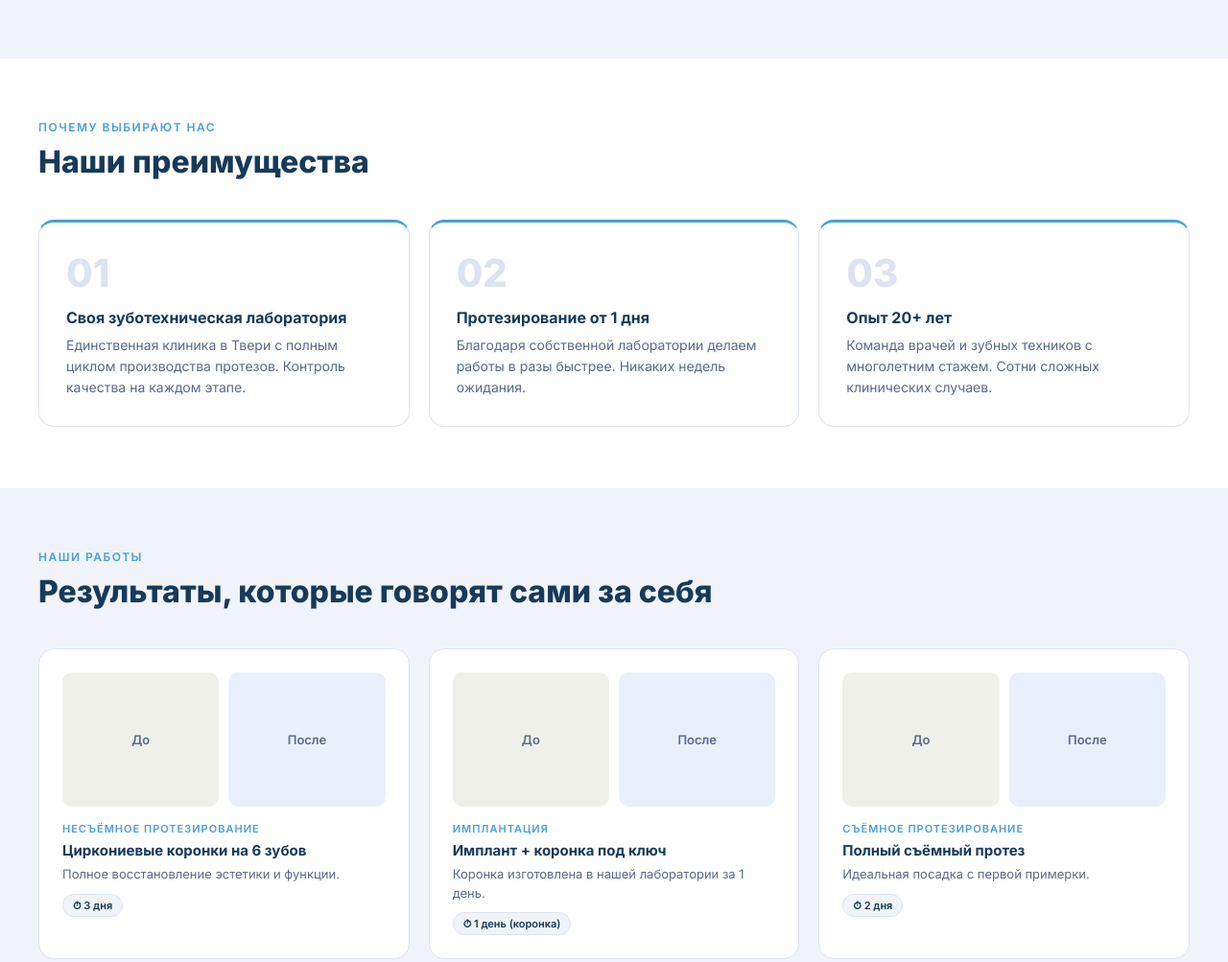
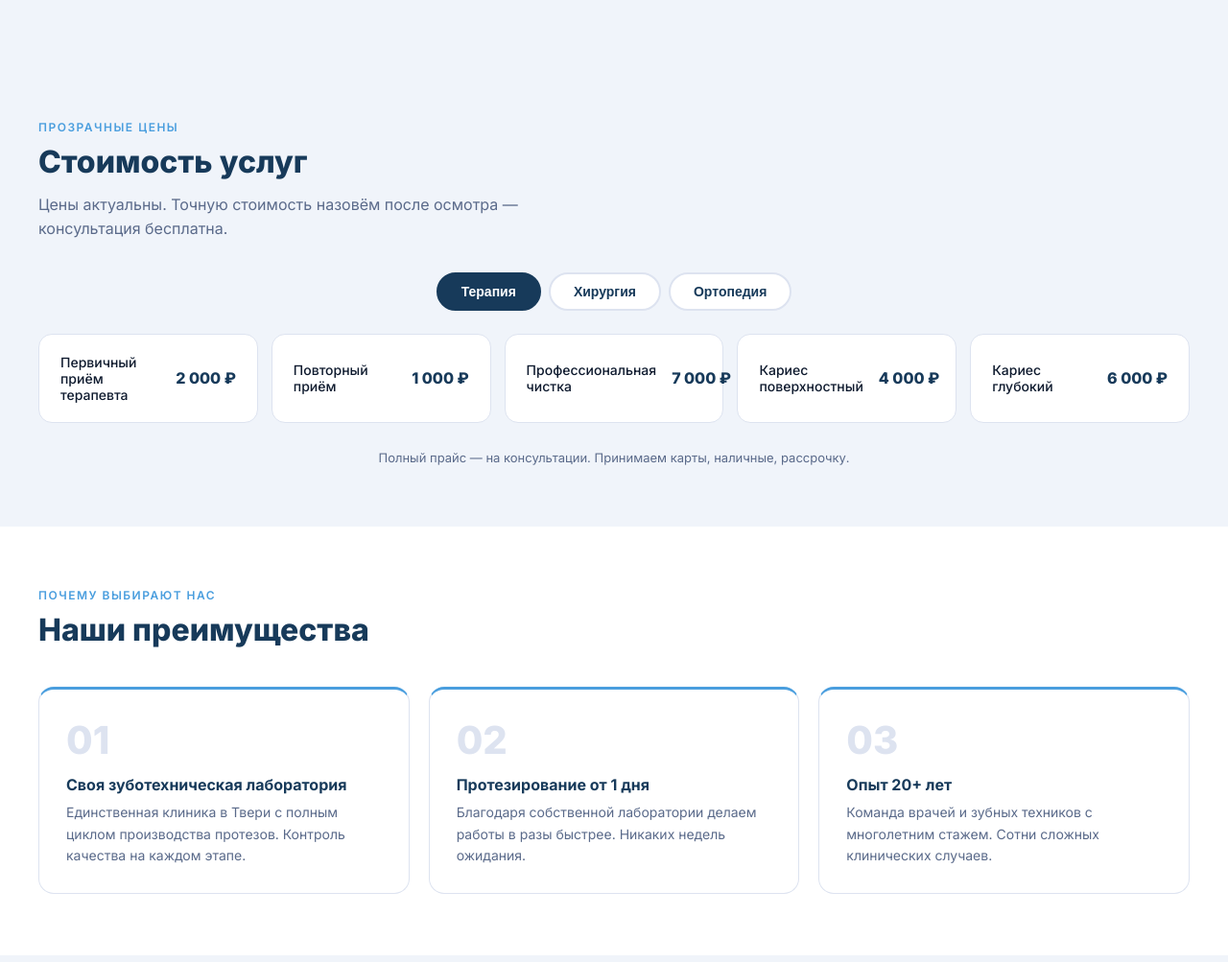
Before and after one commit to Mokush7/Magiya_ulibki, a plain HTML site: page index.html in a window 1280 px wide. Shown: the part 1635-2638 px from the top of the page at 96% size. Drawn offline with Linux system fonts and the light colour scheme.

Commit message:
Прайс-лист, адрес и телефон
- Добавлена секция «Цены» с табами: Терапия / Хирургия / Ортопедия
- Терапия: приём 2000, повторный 1000, чистка 7000, кариес 4000/6000
- Хирургия: удаление зуба 2500
- Ортопедия: приём 2000, литая коронка 9000, МК-коронка 15000, протез 24000
- Адрес: г. Тверь, ул. Крупской, д. 7
- Телефон: +7 (900) 111-05-02
- «Цены» добавлены в навигацию

Co-Authored-By: Claude Sonnet 4.6 <noreply@anthropic.com>
Claude-Session: https://claude.ai/code/session_0129xeZbuhtoN271zAXqkNjr

```diff
--- a/index.html
+++ b/index.html
@@ -291,6 +291,19 @@
       body { cursor: auto; }
       a, button, [onclick] { cursor: pointer; }
     }
+
+    /* ===== ЦЕНЫ ===== */
+    .prices-tabs { display: flex; gap: 8px; margin: 32px 0 24px; justify-content: center; flex-wrap: wrap; }
+    .price-tab { padding: 10px 24px; border-radius: 50px; border: 2px solid var(--border); background: #fff; color: var(--blue); font-size: 14px; font-weight: 600; cursor: pointer; transition: all 0.2s; }
+    .price-tab.active { background: var(--blue); color: #fff; border-color: var(--blue); }
+    .price-tab:hover:not(.active) { border-color: var(--accent); color: var(--accent); }
+    .prices-grid { display: grid; grid-template-columns: repeat(auto-fill, minmax(220px, 1fr)); gap: 14px; }
+    .prices-grid.hidden { display: none; }
+    .price-card { background: #fff; border-radius: 14px; border: 1.5px solid var(--border); padding: 20px 22px; display: flex; justify-content: space-between; align-items: center; gap: 16px; transition: box-shadow 0.2s, border-color 0.2s; }
+    .price-card:hover { border-color: var(--accent); box-shadow: 0 4px 16px rgba(74,158,222,0.12); }
+    .price-name { font-size: 14px; color: var(--text); font-weight: 500; }
+    .price-val { font-size: 16px; font-weight: 800; color: var(--blue); white-space: nowrap; }
+    @media(max-width:600px) { .price-card { flex-direction: column; align-items: flex-start; gap: 6px; } }
   </style>
 </head>
 <body>
@@ -331,6 +344,7 @@
   </a>
   <div class="nav-links">
     <a href="#services">Услуги</a>
+    <a href="#prices">Цены</a>
     <a href="#team">Врачи</a>
     <a href="#reviews">Отзывы</a>
     <a href="#faq">FAQ</a>
@@ -436,6 +450,35 @@
       <div class="service-desc">Безметалловая керамика, E.max, циркониевые коронки. Эстетика и долговечность.</div>
     </div>
   </div>
+</section>
+
+<!-- PRICES -->
+<section class="section prices" id="prices">
+  <div class="section-eyebrow">Прозрачные цены</div>
+  <h2 class="section-title">Стоимость услуг</h2>
+  <p class="section-sub">Цены актуальны. Точную стоимость назовём после осмотра — консультация бесплатна.</p>
+  <div class="prices-tabs">
+    <button class="price-tab active" onclick="showPriceTab('therapy')">Терапия</button>
+    <button class="price-tab" onclick="showPriceTab('surgery')">Хирургия</button>
+    <button class="price-tab" onclick="showPriceTab('ortho')">Ортопедия</button>
+  </div>
+  <div class="prices-grid" id="price-therapy">
+    <div class="price-card"><div class="price-name">Первичный приём терапевта</div><div class="price-val">2 000 ₽</div></div>
+    <div class="price-card"><div class="price-name">Повторный приём</div><div class="price-val">1 000 ₽</div></div>
+    <div class="price-card"><div class="price-name">Профессиональная чистка</div><div class="price-val">7 000 ₽</div></div>
+    <div class="price-card"><div class="price-name">Кариес поверхностный</div><div class="price-val">4 000 ₽</div></div>
+    <div class="price-card"><div class="price-name">Кариес глубокий</div><div class="price-val">6 000 ₽</div></div>
+  </div>
+  <div class="prices-grid hidden" id="price-surgery">
+    <div class="price-card"><div class="price-name">Удаление зуба</div><div class="price-val">2 500 ₽</div></div>
+  </div>
+  <div class="prices-grid hidden" id="price-ortho">
+    <div class="price-card"><div class="price-name">Первичный приём ортопеда</div><div class="price-val">2 000 ₽</div></div>
+    <div class="price-card"><div class="price-name">Литая коронка</div><div class="price-val">9 000 ₽</div></div>
+    <div class="price-card"><div class="price-name">МК-коронка</div><div class="price-val">15 000 ₽</div></div>
+    <div class="price-card"><div class="price-name">Частичный съёмный протез</div><div class="price-val">24 000 ₽</div></div>
+  </div>
+  <p style="text-align:center;margin-top:28px;color:var(--muted);font-size:13px;">Полный прайс — на консультации. Принимаем карты, наличные, рассрочку.</p>
 </section>
 
 <!-- WHY -->
@@ -731,7 +774,15 @@
 
   // Custom cursor
   (function() {
-  })();
+
+    function showPriceTab(tab) {
+      document.querySelectorAll('.prices-grid').forEach(function(g) { g.classList.add('hidden'); });
+      document.querySelectorAll('.price-tab').forEach(function(b) { b.classList.remove('active'); });
+      document.getElementById('price-' + tab).classList.remove('hidden');
+      event.target.classList.add('active');
+    }
+
+    })();
 </script>
 
 </body>
```
